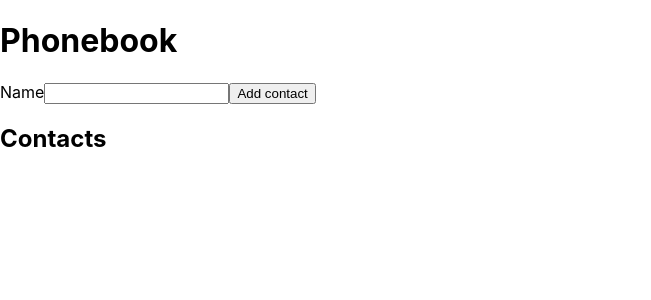
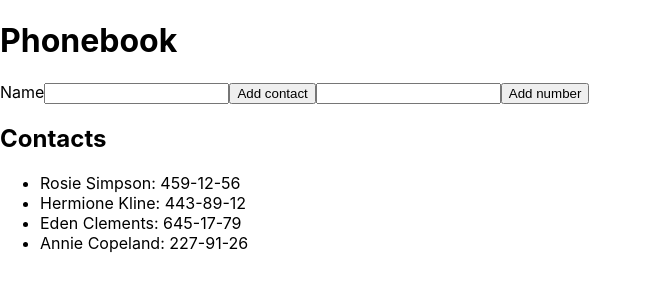
Before and after one commit to NataliaBezhenar/goit-react-hw-02-phonebook, a React (Create React App) app: page / in a window 1280 px wide. Shown: the top 300 px of the page, without its empty margins (0-651 px from the left). Built offline with nearby package versions, Linux system fonts and the light colour scheme.

Commit message:
number adding enabled

```diff
--- a/src/App.js
+++ b/src/App.js
@@ -7,17 +7,22 @@
 
 class App extends Component {
   state = {
-    contacts: [],
+    contacts: [
+      { id: "id-1", name: "Rosie Simpson", number: "459-12-56" },
+      { id: "id-2", name: "Hermione Kline", number: "443-89-12" },
+      { id: "id-3", name: "Eden Clements", number: "645-17-79" },
+      { id: "id-4", name: "Annie Copeland", number: "227-91-26" },
+    ],
   };
 
-  addName = (name) => {
-    console.log(name);
-    const newName = {
+  addContact = (name, number) => {
+    const newContact = {
       id: shortid.generate(),
       name,
+      number,
     };
     this.setState(() => ({
-      contacts: [newName, ...this.state.contacts],
+      contacts: [newContact, ...this.state.contacts],
     }));
   };
 
@@ -25,7 +30,7 @@
     return (
       <div>
         <h1>Phonebook</h1>
-        <ContactForm onSubmit={this.addName} />
+        <ContactForm onSubmit={this.addContact} />
         <h2>Contacts </h2>
         <ContactList contacts={this.state.contacts} />
       </div>
--- a/src/components/ContactForm/ContactForm.js
+++ b/src/components/ContactForm/ContactForm.js
@@ -2,21 +2,30 @@
 import shortid from "shortid";
 
 class ContactForm extends Component {
-  state = { name: "" };
+  state = { name: "", number: "" };
   nameInputId = shortid.generate();
+  numberInputId = shortid.generate();
 
   handleNameChange = (e) => {
-    this.setState({ name: e.currentTarget.value });
+    this.setState({
+      name: e.currentTarget.value,
+    });
+  };
+
+  handleNumberChange = (e) => {
+    this.setState({
+      number: e.currentTarget.value,
+    });
   };
 
   handleSubmit = (e) => {
     e.preventDefault();
-    this.props.onSubmit(this.state.name);
+    this.props.onSubmit(this.state.name, this.state.number);
     this.reset();
   };
 
   reset = () => {
-    this.setState({ name: "" });
+    this.setState({ name: "", number: "" });
   };
 
   render() {
@@ -36,6 +45,20 @@
           />
         </label>
         <button type="submit">Add contact</button>
+
+        <label htmlFor={this.numberInputId}>
+          <input
+            type="tel"
+            name="number"
+            value={this.state.number}
+            onChange={this.handleNumberChange}
+            pattern="\+?\d{1,4}?[-.\s]?\(?\d{1,3}?\)?[-.\s]?\d{1,4}[-.\s]?\d{1,4}[-.\s]?\d{1,9}"
+            title="Phone number must be digits and can contain spaces, dashes, parentheses and can start with +"
+            required
+            id={this.numberInputId}
+          />
+        </label>
+        <button type="submit">Add number</button>
       </form>
     );
   }
--- a/src/components/ContactList/ContactList.js
+++ b/src/components/ContactList/ContactList.js
@@ -4,7 +4,7 @@
   <ul className="ContactList">
     {contacts.map((cont) => (
       <li className="ContactList__item" key={cont.id}>
-        {cont.name}:
+        {cont.name}: {cont.number}
       </li>
     ))}
   </ul>
```
